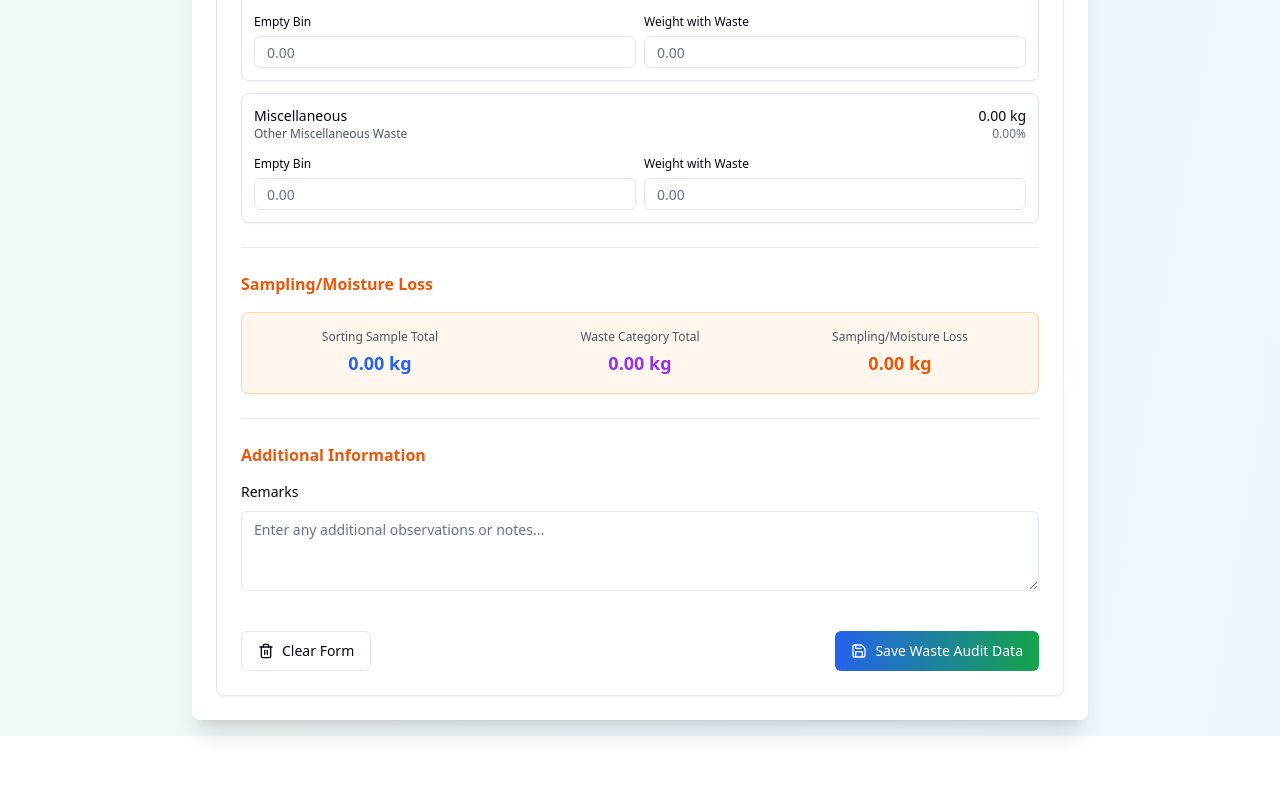
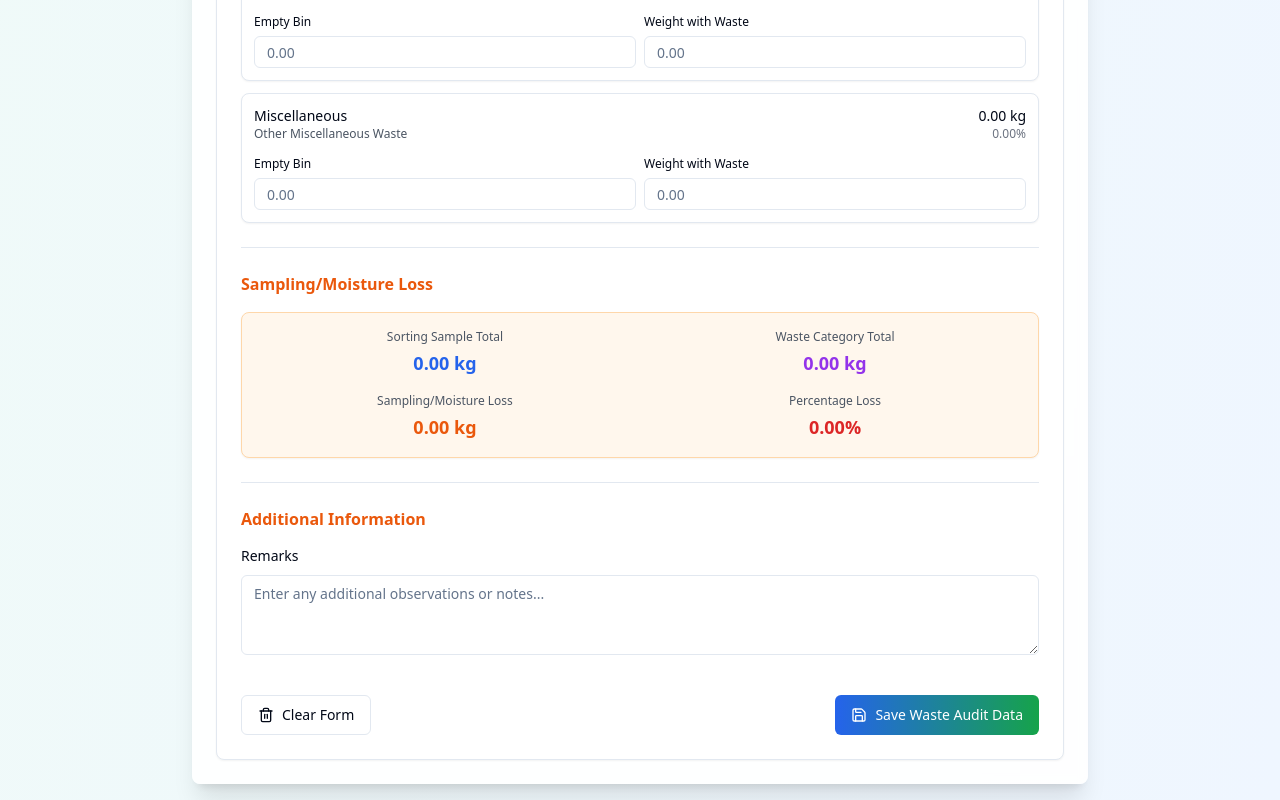
Before and after one commit to PrakratiMamtani01/reading-to-spreadsheet-ai, a React (Vite) app: page / in a window 1280 px wide. Shown: the part 6804-7604 px from the top of the page. Before the commit the page ends 7540 px from the top, so only its background shows below. Built offline with nearby package versions, Linux system fonts and the light colour scheme.

Commit message:
feat: Add percentage loss calculation
Calculate and display percentage loss based on sorting sample total and waste category total. Display these totals and the loss/percentage in separate rows for improved usability.

```diff
--- a/src/components/DataEntryForm.tsx
+++ b/src/components/DataEntryForm.tsx
@@ -156,12 +156,19 @@ export const DataEntryForm: React.FC<DataEntryFormProps> = ({ fields, setFields,
     return getSortingTotal() - getTotalWeight();
   };
 
+  const getPercentageLoss = () => {
+    const sortingTotal = getSortingTotal();
+    const loss = getSamplingMoistureLoss();
+    return sortingTotal > 0 ? (loss / sortingTotal * 100).toFixed(2) : '0.00';
+  };
+
   const handleSubmit = (e: React.FormEvent) => {
     e.preventDefault();
 
     const totalWeight = getTotalWeight();
     const sortingTotal = getSortingTotal();
     const samplingMoistureLoss = getSamplingMoistureLoss();
+    const percentageLoss = getPercentageLoss();
 
     const processedData = {
       // Basic info
@@ -200,6 +207,7 @@ export const DataEntryForm: React.FC<DataEntryFormProps> = ({ fields, setFields,
 
       totalWeight,
       samplingMoistureLoss,
+      percentageLoss,
       remarks
     };
 
@@ -558,11 +566,13 @@ export const DataEntryForm: React.FC<DataEntryFormProps> = ({ fields, setFields,
 
             <Separator />
 
-            {/* New Sampling/Moisture Loss Section */}
+            {/* Updated Sampling/Moisture Loss Section */}
             <div className="space-y-4">
               <h3 className="text-base font-semibold text-orange-600">Sampling/Moisture Loss</h3>
               <Card className="p-4 bg-orange-50 border-orange-200">
-                <div className="grid grid-cols-1 sm:grid-cols-3 gap-4 text-sm">
+                <div className="space-y-4">
+                  {/* First Row: Totals */}
+                  <div className="grid grid-cols-1 sm:grid-cols-2 gap-4 text-sm">
                     <div className="text-center">
                       <div className="text-xs text-gray-600 mb-1">Sorting Sample Total</div>
                       <div className="font-bold text-lg text-blue-600">{getSortingTotal().toFixed(2)} kg</div>
@@ -571,9 +581,18 @@ export const DataEntryForm: React.FC<DataEntryFormProps> = ({ fields, setFields,
                       <div className="text-xs text-gray-600 mb-1">Waste Category Total</div>
                       <div className="font-bold text-lg text-purple-600">{getTotalWeight().toFixed(2)} kg</div>
                     </div>
+                  </div>
+
+                  {/* Second Row: Loss and Percentage */}
+                  <div className="grid grid-cols-1 sm:grid-cols-2 gap-4 text-sm">
                     <div className="text-center">
                       <div className="text-xs text-gray-600 mb-1">Sampling/Moisture Loss</div>
                       <div className="font-bold text-lg text-orange-600">{getSamplingMoistureLoss().toFixed(2)} kg</div>
+                    </div>
+                    <div className="text-center">
+                      <div className="text-xs text-gray-600 mb-1">Percentage Loss</div>
+                      <div className="font-bold text-lg text-red-600">{getPercentageLoss()}%</div>
+                    </div>
                   </div>
                 </div>
               </Card>
```
Lines whose indentation alone changed are shown as unchanged.
